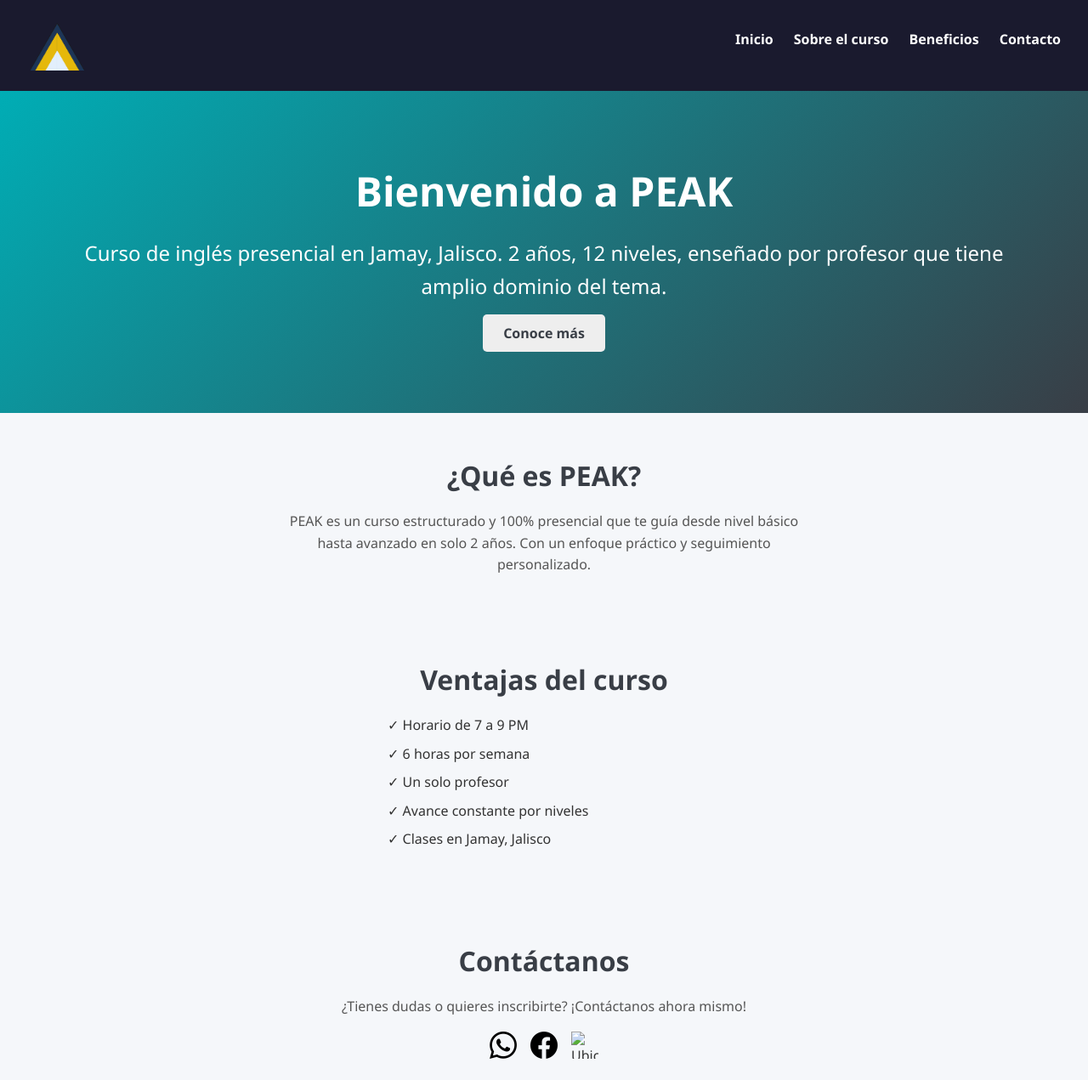
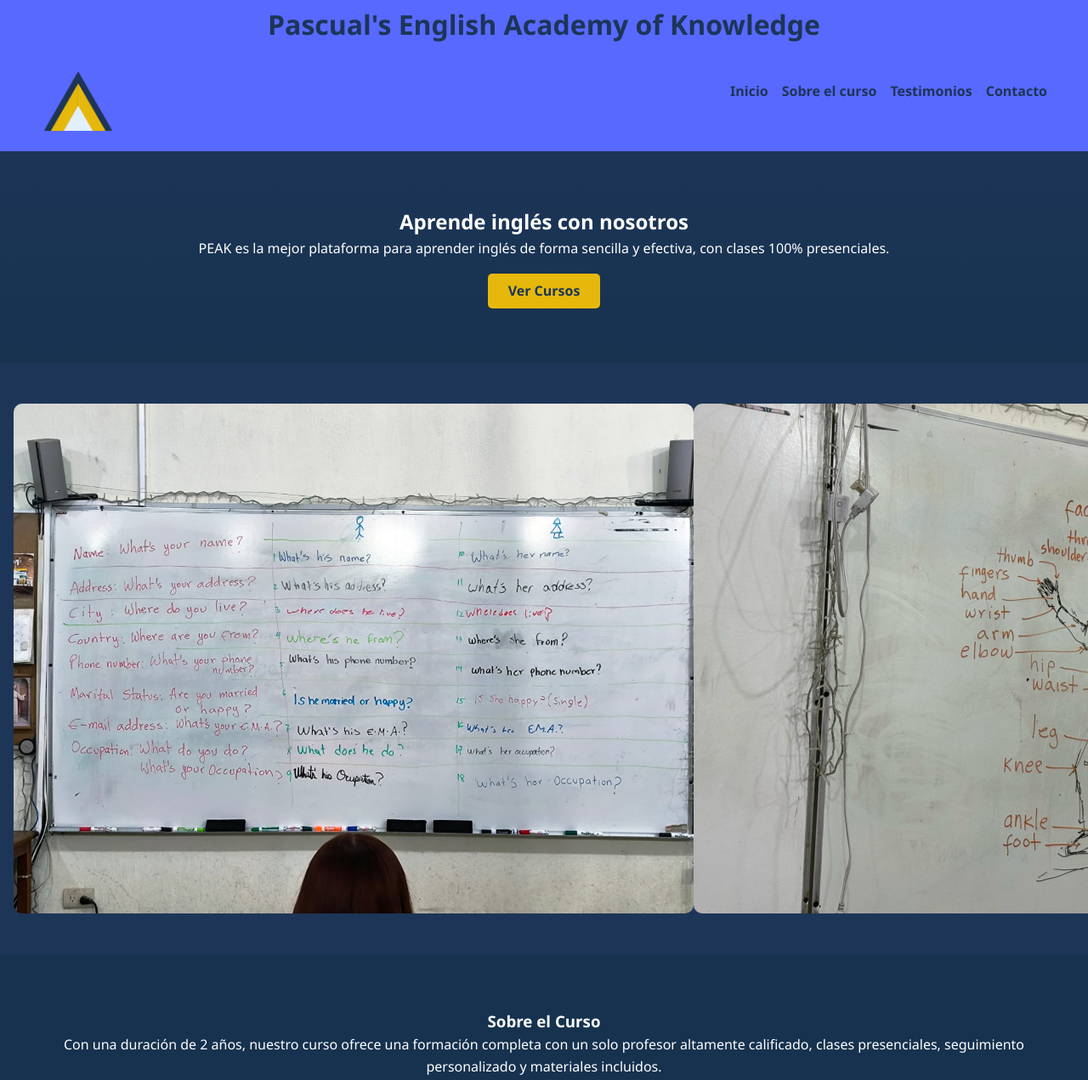
Before and after one commit to AngelMartz5/AngelMartz5.github.io, a plain HTML site: page index.html in a window 1280 px wide. Shown: the part 13-1284 px from the top of the page at 85% size. Drawn offline with Linux system fonts and the light colour scheme.

Commit message:
Mejorado2

```diff
--- a/index.html
+++ b/index.html
@@ -3,69 +3,75 @@
 <head>
     <meta charset="UTF-8">
     <meta name="viewport" content="width=device-width, initial-scale=1.0">
-    <link rel="stylesheet" href="./style.css">
-    <link rel="stylesheet" href="./tablet.css" media="screen and (min-width: 600px)">
-    <link rel="stylesheet" href="./computer.css" media="screen and (min-width: 1230px)">
-    <title>PEAK - Curso de Inglés</title>
+    <link rel="stylesheet" href="style.css">
+    <title>PEAK - Pascual's English Academy for Knowledge</title>
 </head>
 <body>
-    <header class="header">
+    <header>
+        <div class="header__top">
+            <h1>Pascual's English Academy of Knowledge </h1>
+        </div>
         <nav class="header__nav">
             <figure class="header__figure">
-                <img src="./LogoTerminado[1]111.png" alt="Logo de PEAK" height="120">
+                <img src="./LogoTerminado[1]111.png" alt="Logo Empresa" height="100">
             </figure>
-            <ul class="header__menu">
-                <li><a href="#inicio" class="nav__link">Inicio</a></li>
-                <li><a href="#curso" class="nav__link">Sobre el curso</a></li>
-                <li><a href="#beneficios" class="nav__link">Beneficios</a></li>
-                <li><a href="#contacto" class="nav__link">Contacto</a></li>
+            <ul class="header__ul">
+                <li><a href="#inicio" class="Enlaces_header">Inicio</a></li>
+                <li><a href="#sobre" class="Enlaces_header">Sobre el curso</a></li>
+                <li><a href="#testimonios" class="Enlaces_header">Testimonios</a></li>
+                <li><a href="#contacto" class="Enlaces_header">Contacto</a></li>
             </ul>
         </nav>
     </header>
 
     <main>
-        <section id="inicio" class="hero">
-            <h1 class="hero__title">Bienvenido a PEAK</h1>
-            <p class="hero__subtitle">Curso de inglés presencial en Jamay, Jalisco. 2 años, 12 niveles, enseñado por profesor que tiene amplio dominio del tema.</p>
-            <a href="#curso" class="hero__button">Conoce más</a>
+        <section class="hero" id="inicio">
+            <h2>Aprende inglés con nosotros</h2>
+            <p>PEAK es la mejor plataforma para aprender inglés de forma sencilla y efectiva, con clases 100% presenciales.</p>
+            <a href="#cursos" class="boton">Ver Cursos</a>
         </section>
 
-        <section id="curso" class="section">
-            <h2 class="section__title">¿Qué es PEAK?</h2>
-            <p class="section__text">PEAK es un curso estructurado y 100% presencial que te guía desde nivel básico hasta avanzado en solo 2 años. Con un enfoque práctico y seguimiento personalizado.</p>
+        <section class="carousel-section">
+            <div class="carousel">
+                <div class="carousel-images">
+                    <img src="./Pascual 1.jpg" alt="Clase 1">
+                    <img src="./Pascual2.jpg" alt="Clase 2">
+                    <img src="./Pascual3.jpg" alt="Clase 3">
+                </div>
+            </div>
         </section>
 
-        <section id="beneficios" class="section">
-            <h2 class="section__title">Ventajas del curso</h2>
-            <ul class="benefits__list">
-                <li>✓ Horario de 7 a 9 PM</li>
-                <li>✓ 6 horas por semana</li>
-                <li>✓ Un solo profesor</li>
-                <li>✓ Avance constante por niveles</li>
-                <li>✓ Clases en Jamay, Jalisco</li>
-            </ul>
+        <section class="info-section" id="sobre">
+            <h3>Sobre el Curso</h3>
+            <p>Con una duración de 2 años, nuestro curso ofrece una formación completa con un solo profesor altamente calificado, clases presenciales, seguimiento personalizado y materiales incluidos.</p>
         </section>
 
-        <section id="contacto" class="section">
-            <h2 class="section__title">Contáctanos</h2>
-            <p class="section__text">¿Tienes dudas o quieres inscribirte? ¡Contáctanos ahora mismo!</p>
-            <div class="contact__icons">
-                <a href="https://wa.me/523921000755" target="_blank"><img src="./whatsapp.png" alt="WhatsApp"></a>
-                <a href="https://www.facebook.com" target="_blank"><img src="./facebook.png" alt="Facebook"></a>
-                <img src="./marker.png" alt="Ubicación">
-            </div>
+        <section class="info-section" id="testimonios">
+            <h3>Testimonios</h3>
+            <blockquote>“Gracias a PEAK ahora puedo comunicarme en inglés con confianza. ¡Altamente recomendado!” – Ana G.</blockquote>
+            <blockquote>“Un curso serio, profesional y muy accesible. El profesor siempre está atento.” – Jorge M.</blockquote>
+        </section>
+
+        <section class="info-section" id="contacto">
+            <h3>Contáctanos</h3>
+            <form class="contact-form">
+                <input type="text" placeholder="Nombre completo" required>
+                <input type="email" placeholder="Correo electrónico" required>
+                <textarea placeholder="Mensaje" required></textarea>
+                <button type="submit">Enviar</button>
+            </form>
         </section>
     </main>
 
-    <footer class="footer">
-        <div class="footer__content">
-            <div class="footer__logos">
-                <a href="https://wa.me/523921000755" target="_blank"><img src="./whatsapp.png" alt="WhatsApp" class="footer__icon"></a>
-                <a href="https://www.facebook.com" target="_blank"><img src="./facebook.png" alt="Facebook" class="footer__icon"></a>
-                <img src="./marker.png" alt="Ubicación" class="footer__icon">
-            </div>
-            <p>PEAK - Pascual's English Academy for Knowledge</p>
-            <p>Creado por Pascual Sahagún © 2025</p>
+    <footer>
+        <div class="footer__icons">
+            <img src="./facebook.png" alt="Facebook" width="24">
+            <img src="./marker.png" alt="Ubicación" width="24">
+            <img src="./whatsapp.png" alt="WhatsApp" width="24">
+        </div>
+        <div class="footer__text">
+            <p>Pascual's English Academy for Knowledge</p>
+            <p>By Pascual Sahagun.</p>
         </div>
     </footer>
 </body>
--- a/style.css
+++ b/style.css
@@ -1,4 +1,4 @@
-/* style.css */
+/* RESET */
 * {
     margin: 0;
     padding: 0;
@@ -6,191 +6,192 @@
 }
 
 body {
-    font-family: 'Segoe UI', sans-serif;
+    font-family: 'Segoe UI', Tahoma, Geneva, Verdana, sans-serif;
     line-height: 1.6;
-    background: #f5f7fa;
-    color: #333;
+    color: #FFFFFF;
+    background-color: #1D3557;
 }
 
-/* Header */
-.header {
-    background: #1a1a2e;
-    color: white;
-    padding: 1rem 2rem;
+header {
+    background-color: #5869ff;
+    color: #1D3557;
+    text-align: center;
+    padding: 1rem;
 }
 
 .header__nav {
     display: flex;
-    justify-content: space-between;
+    flex-direction: column;
     align-items: center;
-    flex-wrap: wrap;
+    gap: 1rem;
 }
 
 .header__figure img {
-    height: 80px;
+    max-width: 100px;
 }
 
-.header__menu {
+.header__ul {
     list-style: none;
     display: flex;
     flex-wrap: wrap;
-    gap: 1.5rem;
-}
-
-.nav__link {
-    color: white;
-    text-decoration: none;
-    font-weight: bold;
-}
-
-.nav__link:hover {
-    color: #00adb5;
-}
-
-/* Hero */
-.hero {
-    background: linear-gradient(135deg, #00adb5, #393e46);
-    color: white;
-    text-align: center;
-    padding: 3rem 2rem;
-}
-
-.hero__title {
-    font-size: 2.5rem;
-    margin-bottom: 1rem;
-}
-
-.hero__subtitle {
-    font-size: 1.2rem;
-    margin-bottom: 1.5rem;
-}
-
-.hero__button {
-    background: #eeeeee;
-    color: #393e46;
-    padding: 0.7rem 1.5rem;
-    text-decoration: none;
-    border-radius: 5px;
-    font-weight: bold;
-}
-
-.hero__button:hover {
-    background: #00adb5;
-    color: white;
-}
-
-/* Sections */
-.section {
-    padding: 3rem 2rem;
-    text-align: center;
-}
-
-.section__title {
-    font-size: 2rem;
-    margin-bottom: 1rem;
-    color: #393e46;
-}
-
-.section__text {
-    max-width: 600px;
-    margin: 0 auto;
-    color: #555;
-}
-
-/* Benefits list */
-.benefits__list {
-    list-style: none;
-    padding: 0;
-    max-width: 400px;
-    margin: 1rem auto 0;
-    text-align: left;
-}
-
-.benefits__list li {
-    margin: 0.5rem 0;
-    padding-left: 1rem;
-    position: relative;
-}
-
-/* Contact icons */
-.contact__icons {
-    margin-top: 1rem;
-    display: flex;
     justify-content: center;
     gap: 1rem;
 }
 
-.contact__icons img {
-    width: 32px;
-    height: 32px;
+.Enlaces_header {
+    text-decoration: none;
+    color: #1D3557;
+    font-weight: bold;
+    transition: color 0.3s ease;
 }
 
-/* Footer */
-.footer {
-    background: #222831;
-    color: #eeeeee;
-    padding: 2rem 1rem;
+.Enlaces_header:hover {
+    color: #FFFFFF;
+}
+
+.hero {
+    padding: 2rem;
+    text-align: center;
+    background: linear-gradient(to bottom, #1D3557, #16324f);
+}
+
+.boton {
+    display: inline-block;
+    margin-top: 1rem;
+    padding: 0.5rem 1.5rem;
+    background-color: #E5B80B;
+    color: #1D3557;
+    border: none;
+    font-weight: bold;
+    text-decoration: none;
+    border-radius: 5px;
+    transition: background-color 0.3s;
+}
+
+.boton:hover {
+    background-color: #d1a609;
+}
+
+.carousel-section {
+    overflow: hidden;
+    padding: 2rem 0;
+}
+
+.carousel {
+    display: flex;
+    overflow-x: auto;
+    scroll-behavior: smooth;
+    -webkit-overflow-scrolling: touch;
+    gap: 1rem;
+    padding: 1rem;
+}
+
+.carousel-images img {
+    width: 100%;
+    max-width: 500px;
+    height: auto;
+    border-radius: 10px;
+    flex-shrink: 0;
+}
+
+.info-section {
+    padding: 2rem;
+    background-color: #16324f;
+    color: #fff;
     text-align: center;
 }
 
-.footer__logos {
-    margin-bottom: 1rem;
+.contact-form {
+    display: flex;
+    flex-direction: column;
+    align-items: center;
+    gap: 1rem;
+    max-width: 500px;
+    margin: 0 auto;
+}
+
+.contact-form input,
+.contact-form textarea {
+    width: 100%;
+    padding: 0.5rem;
+    border-radius: 5px;
+    border: 1px solid #ccc;
+}
+
+.contact-form button {
+    background-color: #E5B80B;
+    color: #1D3557;
+    padding: 0.5rem 1.5rem;
+    border: none;
+    border-radius: 5px;
+    font-weight: bold;
+    cursor: pointer;
+    transition: background-color 0.3s;
+}
+
+.contact-form button:hover {
+    background-color: #d1a609;
+}
+
+footer {
+    background-color: #E5B80B;
+    color: #1D3557;
+    text-align: center;
+    padding: 1rem 0;
+    margin-top: auto;
+}
+
+.footer__icons {
     display: flex;
     justify-content: center;
     gap: 1rem;
+    margin-bottom: 0.5rem;
 }
 
-.footer__icon {
+.footer__icons img {
     width: 24px;
-    margin: 0 0.5rem;
-    opacity: 0.8;
-    transition: opacity 0.3s;
-}
-
-.footer__icon:hover {
-    opacity: 1;
+    height: auto;
 }
 
 /* Responsive Design */
-@media (max-width: 768px) {
+@media (min-width: 600px) {
     .header__nav {
-        flex-direction: column;
-        align-items: flex-start;
+        flex-direction: row;
+        justify-content: space-between;
+        padding: 0 2rem;
     }
 
-    .header__menu {
-        flex-direction: column;
-        align-items: flex-start;
-        gap: 0.5rem;
+    .carousel-images {
+        display: flex;
     }
 
-    .hero__title {
-        font-size: 2rem;
-    }
-
-    .hero__subtitle {
-        font-size: 1rem;
-    }
-
-    .section__title {
-        font-size: 1.5rem;
-    }
-
-    .footer__logos {
-        flex-direction: column;
+    .carousel-images img {
+        max-width: 600px;
     }
 }
 
 @media (min-width: 1024px) {
-    .hero {
-        padding: 5rem 4rem;
+    .hero,
+    .info-section {
+        padding: 4rem;
     }
 
-    .hero__title {
-        font-size: 3rem;
+    .carousel {
+        justify-content: center;
     }
 
-    .hero__subtitle {
-        font-size: 1.5rem;
+    .carousel-images img {
+        max-width: 800px;
+    }
+
+    .contact-form {
+        flex-direction: row;
+        flex-wrap: wrap;
+        justify-content: space-between;
+    }
+
+    .contact-form input,
+    .contact-form textarea {
+        flex: 1 1 45%;
     }
 }
```
Also changed, not shown: Pascual 1.jpg (added), Pascual2.jpg (added), Pascual3.jpg (added).
